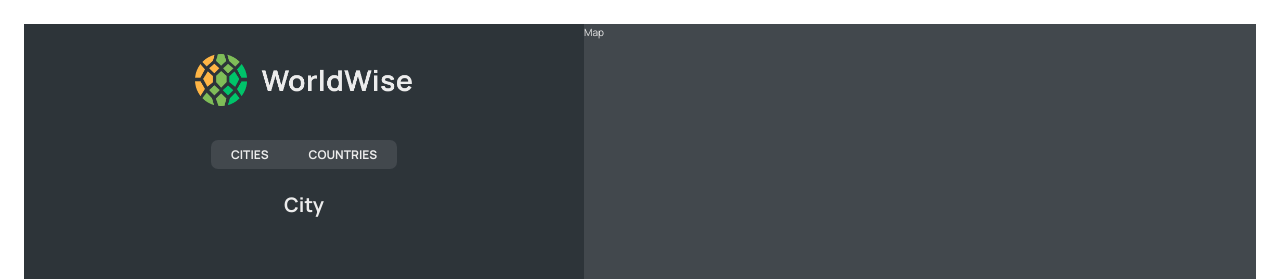
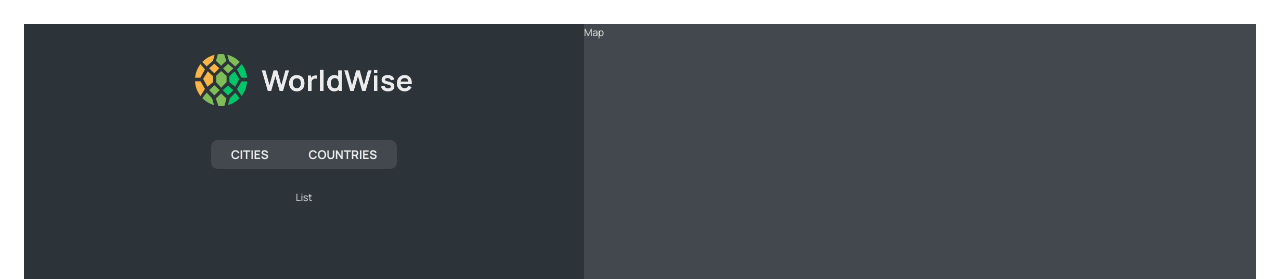
Before and after one commit to KaranMeghe/worldwise, a React (Vite) app: page /app in a window 1280 px wide. Shown: the top 279 px of the page. Built offline with nearby package versions, Linux system fonts and the light colour scheme; data requests are answered from the project's data file.

Commit message:
add - setting json-server & fectching data from inside Context

```diff
--- /dev/null
+++ b/data/cities.json
@@ -0,0 +1,40 @@
+{
+  "cities": [
+    {
+      "cityName": "Lisbon",
+      "country": "Portugal",
+      "emoji": "🇵🇹",
+      "date": "2027-10-31T15:59:59.138Z",
+      "notes": "My favorite city so far!",
+      "position": {
+        "lat": 38.727881642324164,
+        "lng": -9.140900099907554
+      },
+      "id": 73930385
+    },
+    {
+      "cityName": "Madrid",
+      "country": "Spain",
+      "emoji": "🇪🇸",
+      "date": "2027-07-15T08:22:53.976Z",
+      "notes": "",
+      "position": {
+        "lat": 40.46635901755316,
+        "lng": -3.7133789062500004
+      },
+      "id": 17806751
+    },
+    {
+      "cityName": "Berlin",
+      "country": "Germany",
+      "emoji": "🇩🇪",
+      "date": "2027-02-12T09:24:11.863Z",
+      "notes": "Amazing 😃",
+      "position": {
+        "lat": 52.53586782505711,
+        "lng": 13.376933665713324
+      },
+      "id": 98443197
+    }
+  ]
+}
--- a/package.json
+++ b/package.json
@@ -7,9 +7,11 @@
     "dev": "vite",
     "build": "vite build",
     "lint": "eslint .",
-    "preview": "vite preview"
+    "preview": "vite preview",
+    "server": "json-server --watch data/cities.json --port 3002"
   },
   "dependencies": {
+    "json-server": "^1.0.0-beta.3",
     "react": "^18.3.1",
     "react-dom": "^18.3.1",
     "react-router-dom": "^6.26.2"
--- a/src/App.jsx
+++ b/src/App.jsx
@@ -1,6 +1,6 @@
 import { createBrowserRouter, RouterProvider } from "react-router-dom";
 import { AppLayout, HomePage, Login, Pricing, Product, Root } from "./Pages";
-import { City, CountryItem, Form } from './Components/index'
+import { CityList, CountryItem, Form } from './Components/index'
 
 
 const router = createBrowserRouter([{
@@ -29,11 +29,11 @@ const router = createBrowserRouter([{
       children: [
         {
           index: true,
-          element: <City />
+          element: <CityList />
         },
         {
           path: 'cities',
-          element: <City />
+          element: <CityList />
         },
         {
           path: 'countries',
--- a/src/Components/AppNav/AppNav.jsx
+++ b/src/Components/AppNav/AppNav.jsx
@@ -4,9 +4,11 @@ const AppNav = () => {
     return (
         <nav className={styles.nav}>
             <ul>
+
                 <li>
                     <NavLink to='cities'>Cities</NavLink>
                 </li>
+
                 <li>
                     <NavLink to='countries'>Countries</NavLink>
                 </li>
--- a/src/Components/City/City.jsx
+++ b/src/Components/City/City.jsx
@@ -20,43 +20,41 @@ function City() {
   const { cityName, emoji, date, notes } = currentCity;
 
   return (
-    // <div className={styles.city}>
-    //   <div className={styles.row}>
-    //     <h6>City name</h6>
-    //     <h3>
-    //       <span>{emoji}</span> {cityName}
-    //     </h3>
-    //   </div>
+    <div className={styles.city}>
+      <div className={styles.row}>
+        <h6>City name</h6>
+        <h3>
+          <span>{emoji}</span> {cityName}
+        </h3>
+      </div>
 
-    //   <div className={styles.row}>
-    //     <h6>You went to {cityName} on</h6>
-    //     <p>{formatDate(date || null)}</p>
-    //   </div>
+      <div className={styles.row}>
+        <h6>You went to {cityName} on</h6>
+        <p>{formatDate(date || null)}</p>
+      </div>
 
-    //   {notes && (
-    //     <div className={styles.row}>
-    //       <h6>Your notes</h6>
-    //       <p>{notes}</p>
-    //     </div>
-    //   )}
+      {notes && (
+        <div className={styles.row}>
+          <h6>Your notes</h6>
+          <p>{notes}</p>
+        </div>
+      )}
 
-    //   <div className={styles.row}>
-    //     <h6>Learn more</h6>
-    //     <a
-    //       href={`https://en.wikipedia.org/wiki/${cityName}`}
-    //       target="_blank"
-    //       rel="noreferrer"
-    //     >
-    //       Check out {cityName} on Wikipedia &rarr;
-    //     </a>
-    //   </div>
+      <div className={styles.row}>
+        <h6>Learn more</h6>
+        <a
+          href={`https://en.wikipedia.org/wiki/${cityName}`}
+          target="_blank"
+          rel="noreferrer"
+        >
+          Check out {cityName} on Wikipedia &rarr;
+        </a>
+      </div>
 
-    //   <div>
-    //     <ButtonBack />
-    //   </div>
-    // </div>
-
-    <h1>City</h1>
+      <div>
+        <ButtonBack />
+      </div>
+    </div>
   );
 }
 
--- /dev/null
+++ b/src/Components/City/CityList.jsx
@@ -0,0 +1,12 @@
+import styles from './City.module.css'
+import { useContext } from 'react'
+import CityContext from '../../Context /CityContext'
+const CityList = () => {
+    const { cities } = useContext(CityContext);
+    console.log(cities)
+    return (
+        <ul style={styles.cityList}>List</ul>
+    )
+}
+
+export default CityList
--- a/src/Components/index.js
+++ b/src/Components/index.js
@@ -1,5 +1,6 @@
 import PageNav from "./PageNav/PageNav"
 import City from './City/City'
+import CityList from "./City/CityList"
 import CountryItem from './Country/CountryItem'
 import Form from './Form/Form'
 import Logo from './Logo/Logo'
@@ -11,4 +12,4 @@ import Map from './Map/Map'
 import SideBar from "./Sidebar/SideBar"
 import Footer from "./Footer/Footer"
 import AppNav from "./AppNav/AppNav"
-export { PageNav, City, CountryItem, Form, Logo, Message, Spinner, SpinnerFullPage, User, Map, SideBar, Footer, AppNav }
+export { PageNav, City, CountryItem, Form, Logo, Message, Spinner, SpinnerFullPage, User, Map, SideBar, Footer, AppNav, CityList }
--- /dev/null
+++ b/src/Context /CityContext.jsx
@@ -0,0 +1,36 @@
+import { createContext, useState, useEffect } from "react";
+
+// Create new context
+const CityContext = createContext();
+
+const BASE_URL = 'http://localhost:3002'
+
+const CityProvider = ({ children }) => {
+    const [cities, setCities] = useState({});
+    const [isLoading, setIsLoading] = useState(false);
+
+    useEffect(() => {
+        const fetchCities = async () => {
+            try {
+                setIsLoading(true)
+                const res = await fetch(`${BASE_URL}/cities`);
+                const data = await res.json();
+                setCities(data)
+            } catch {
+                alert("There was an error at loading time")
+            } finally {
+                setIsLoading(true)
+            }
+        }
+        fetchCities()
+    }, [])
+
+    const valueToShare = {
+        cities, setCities, isLoading
+    }
+
+    return <CityContext.Provider value={valueToShare}>{children}</CityContext.Provider>
+}
+
+export { CityProvider };
+export default CityContext;
--- a/src/Pages/AppLayout.jsx
+++ b/src/Pages/AppLayout.jsx
@@ -1,10 +1,14 @@
 import { SideBar, Map } from "../Components";
+import { CityProvider } from "../Context /CityContext";
 import styles from './AppLayout.module.css';
 
 const AppLayout = () => {
   return (
     <div className={styles.app}>
-      <SideBar />
+      <CityProvider>
+        <SideBar />
+      </CityProvider>
+
       <Map />
     </div>
   )
```
Also changed, not shown: 1 other file (tests, documents, lock files or other folders).
